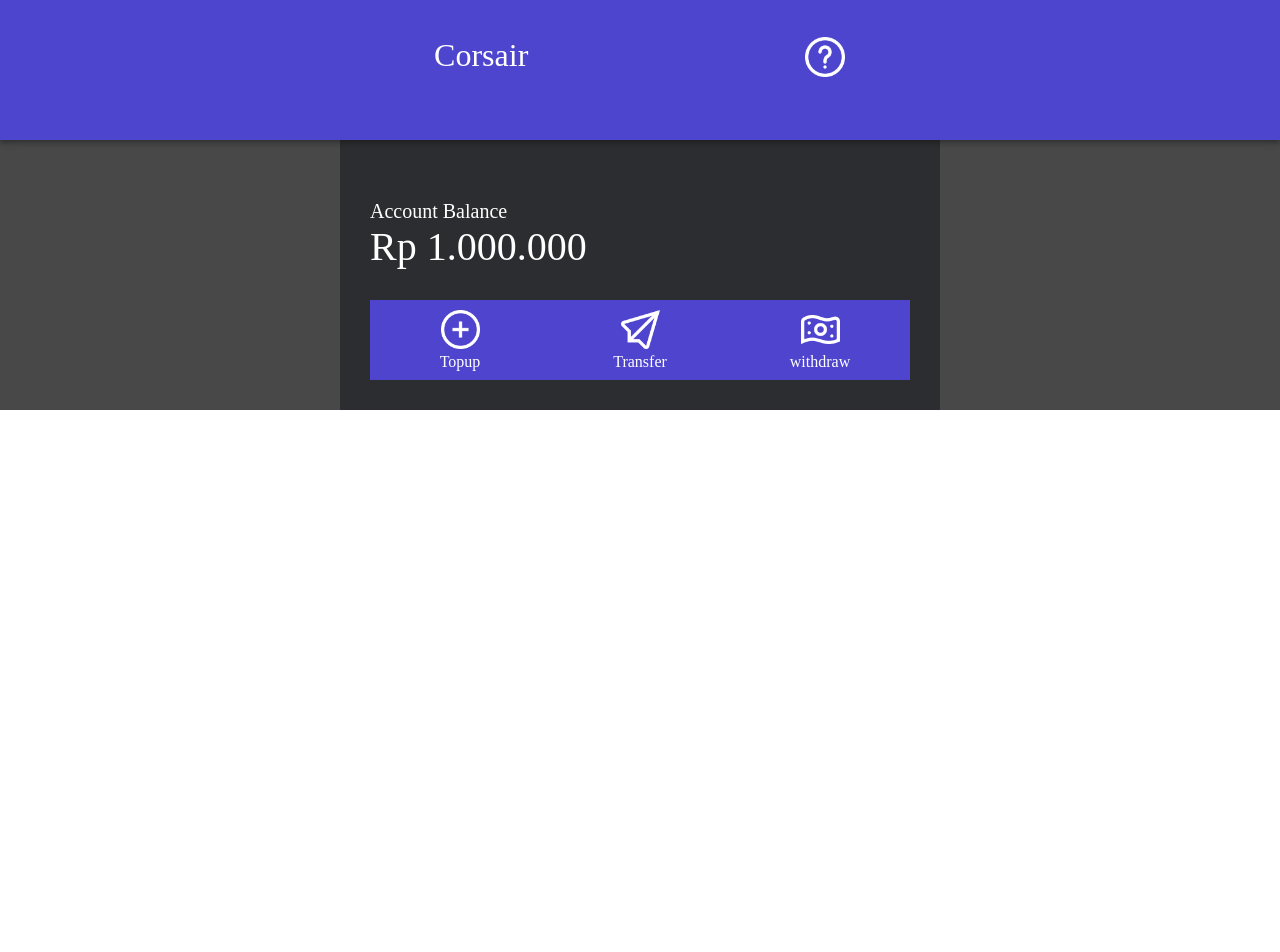
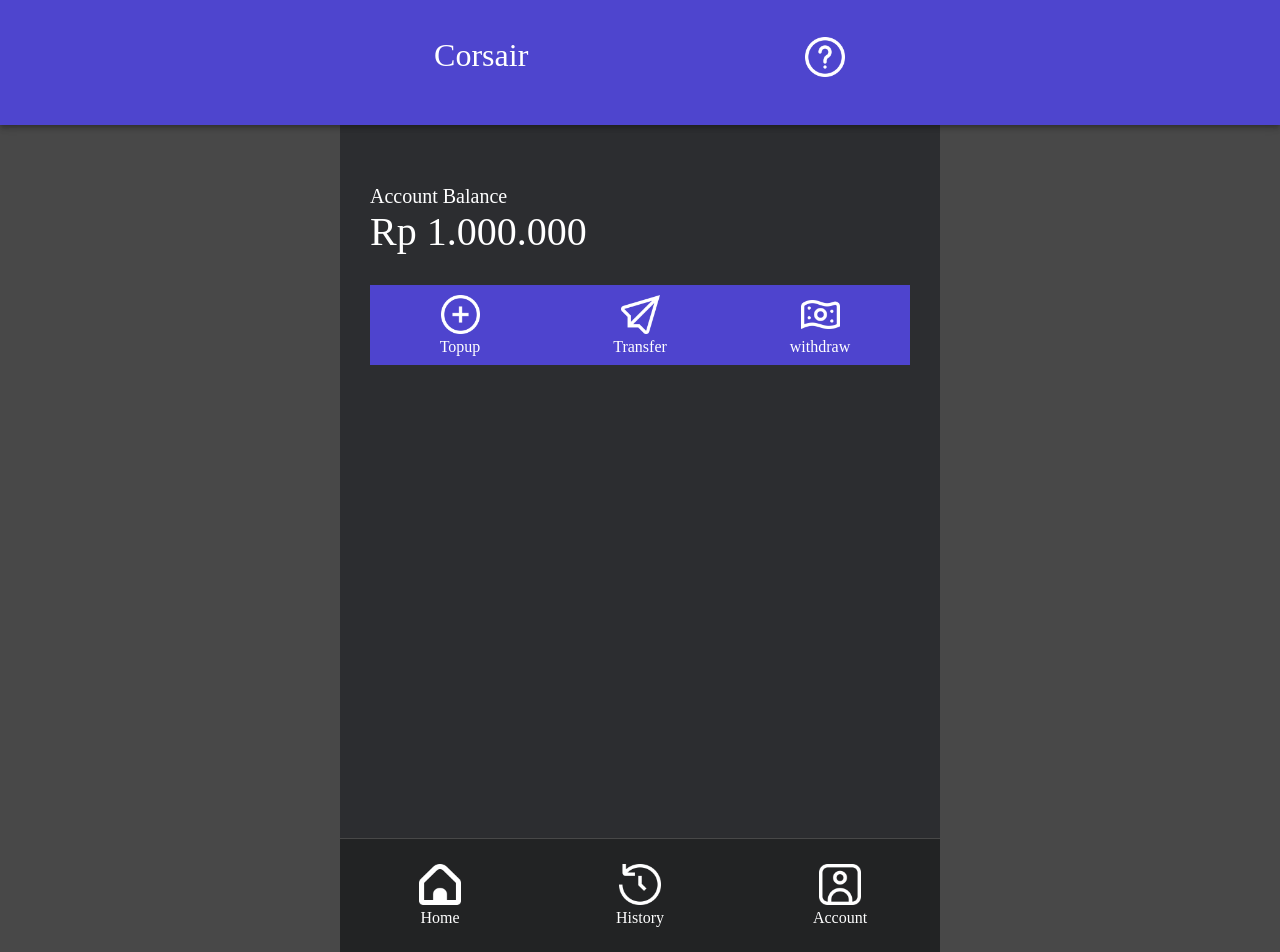
Before and after one commit to GungdeAngga/Frontend-E-Wallet, a Vue app in the folder e-wallet/: page /#/ in a window 1280 px wide. Before the commit the page ends 800 px from the top, so only its background shows below. Built offline with nearby package versions, Linux system fonts and the light colour scheme.

Commit message:
footer done and need to link to router

```diff
--- /dev/null
+++ b/e-wallet/src/components/FooterMenuWeb.vue
@@ -0,0 +1,85 @@
+<template>
+<div class="footer">
+        <div class="bgFooter">
+            <div class="footerContent">
+                <div class="btn-group" style="width:100%">
+
+                    <router-link to="/" tag="button" class="btn" >
+                        <img src="@/assets/image/home-free-icon-font.png" alt="home" style="height: 45%;">
+                        <span class="caption">Home</span>
+                    </router-link>
+
+                    <router-link to="/" tag="button" class="btn" >
+                        <img src="@/assets/image/time-past-free-icon-font.png" alt="Transfer" style="height: 45%;">
+                        <span class="caption">History</span>
+                    </router-link>
+
+                    <router-link to="/" tag="button" class="btn" >
+                        <img src="@/assets/image/portrait-free-icon-font.png" alt="Account" style="height: 45%;">
+                        <span class="caption">Account</span>
+                    </router-link>
+                    </div>
+
+                </div>
+        </div>
+
+
+</div>
+</template>
+
+<script>
+
+</script>
+
+<style scoped>
+#footer{
+  position: absolute;
+  bottom:0;
+  width:100%;
+
+}
+
+.bgFooter{
+    background-color: #484848;
+}
+
+.footerContent{
+    margin: auto;
+    width: 600px;
+}
+
+.btn{
+    background-color: transparent;
+    height: 113px;
+    width: 200px;
+}
+
+.caption {
+    display: block;
+}
+
+.btn-group button {
+    margin-top: 1px;
+    background-color: #222324; /* Green background */
+    color: white; /* White text */
+    padding: 10px 24px; /* Some padding */
+    cursor: pointer; /* Pointer/hand icon */
+    float: left; /* Float the buttons side by side */
+}
+
+/* Clear floats (clearfix hack) */
+.btn-group:after {
+    content: "";
+    clear: both;
+    display: table;
+}
+
+.btn-group button:not(:last-child) {
+    border-right: none; /* Prevent double borders */
+}
+
+/* Add a background color on hover */
+.btn-group button:hover {
+    background-color: #030506;
+}
+</style>
--- a/e-wallet/src/components/HeaderWeb.vue
+++ b/e-wallet/src/components/HeaderWeb.vue
@@ -6,7 +6,7 @@
           color="#4E45CE"
           padless
           dark
-          style="height: 140px;"
+          style="height: 125px;"
         >
           <div class="header">
             <span class="headerText">Corsair</span>
--- a/e-wallet/src/components/MainContateWeb.vue
+++ b/e-wallet/src/components/MainContateWeb.vue
@@ -1,5 +1,6 @@
 <template>
     <div class="MainContent">
+        <div class="bgContent">
             <div class="Content">
                 <span class="text">Account Balance</span><br>
                 <span class="balance">Rp 1.000.000</span>
@@ -22,7 +23,11 @@
                     </router-link>
 
                 </div>
+
             </div>
+
+        </div>
+
     </div>
 
 
@@ -35,10 +40,14 @@
 </script>
 
 <style>
-.MainContent{
-    background-color: #484848;
+#MainContent{
+
     height: 100%;
     display: flex;
+}
+
+.bgContent{
+    background-color: #484848;
 }
 
 .Content{
@@ -46,6 +55,7 @@
     margin: auto;
     padding: 30px;
     padding-top: 60px;
+    padding-bottom: 473px;
     width: 600px;
     height: 100%;
 }
--- a/e-wallet/src/views/HomePage.vue
+++ b/e-wallet/src/views/HomePage.vue
@@ -2,20 +2,22 @@
   <div class="HomePage">
     <HeaderWeb />
     <MainContateWeb />
-
+    <FooterMenuWeb />
   </div>
 </template>
 
 <script>
 import HeaderWeb from "@/components/HeaderWeb.vue";
 import MainContateWeb from "../components/MainContateWeb.vue";
+import FooterMenuWeb from "../components/FooterMenuWeb.vue";
 
 
 export default {
   name: "HomePage",
   components: {
     HeaderWeb,
-    MainContateWeb
+    MainContateWeb,
+    FooterMenuWeb
 },
 };
 
```
Lines whose indentation alone changed are shown as unchanged.
